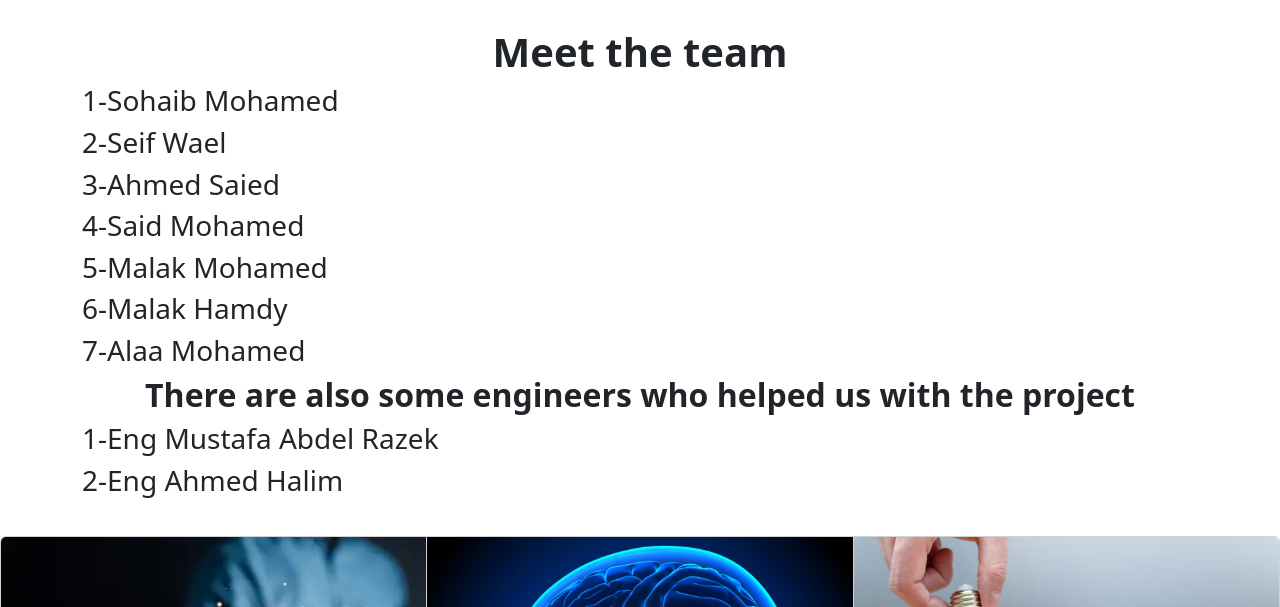
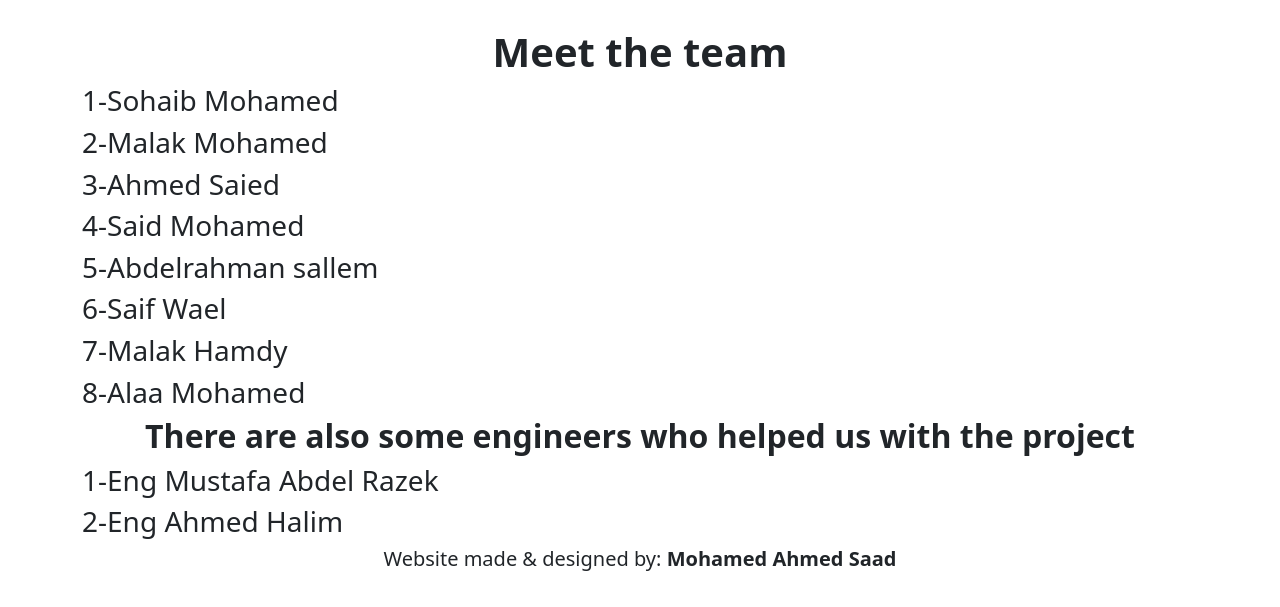
Before and after one commit to MohamedBelal1/Telecom-project, a plain HTML site: page index.html in a window 1280 px wide. Shown: the part 960-1567 px from the top of the page. Drawn offline with Linux system fonts and the light colour scheme.

Commit message:
Add files via upload

```diff
--- a/index.html
+++ b/index.html
@@ -41,15 +41,17 @@
         <div class="container">
             <h1><b>Meet the team</b></h1>
             <h3>1-Sohaib Mohamed</h3>
-            <h3>2-Seif Wael</h3>
+            <h3>2-Malak Mohamed</h3>
             <h3>3-Ahmed Saied</h3>
             <h3>4-Said Mohamed</h3>
-            <h3>5-Malak Mohamed</h3>
-            <h3>6-Malak Hamdy</h3>
-            <h3>7-Alaa Mohamed</h3>
+            <h3>5-Abdelrahman sallem</h3>
+            <h3>6-Saif Wael</h3>
+            <h3>7-Malak Hamdy</h3>
+            <h3>8-Alaa Mohamed</h3>
             <h2 style="text-align: center;"><b>There are also some engineers who helped us with the project</b></h2>
             <h3>1-Eng Mustafa Abdel Razek</h3>
             <h3>2-Eng Ahmed Halim</h3>
+            <h5 style="text-align: center;">Website made & designed by: <b>Mohamed Ahmed Saad</b></h5>
         </div>
     </div>
 
```
